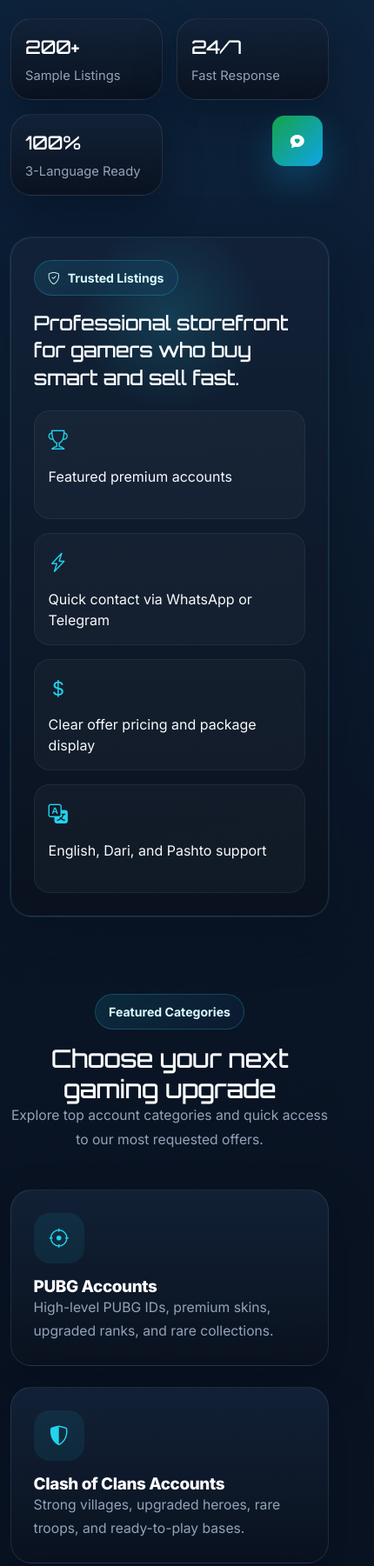
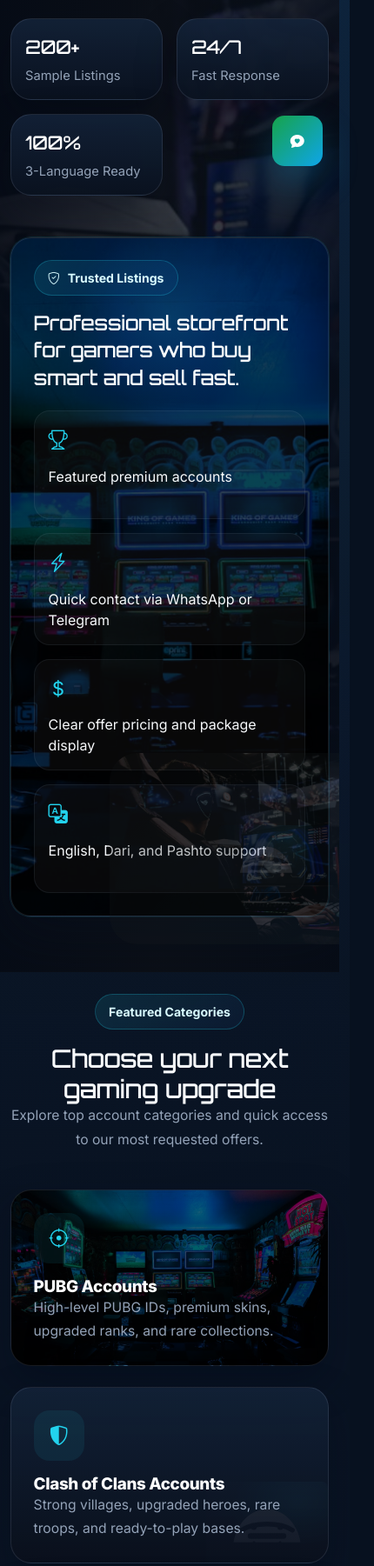
Before and after one commit to NoorullahZamindar-007/Shaheen-Gucci-UC-Website, a plain HTML site: page index.html in a window 390 px wide. Shown: the part 634-2435 px from the top of the page at 87% size, 430 px wide, since content can reach past the window. Drawn offline with nearby package versions, Linux system fonts and the light colour scheme.

Commit message:
Add real PUBG-style images to the site

```diff
--- a/assets/css/main.css
+++ b/assets/css/main.css
@@ -1634,3 +1634,209 @@
   color: var(--text-muted);
   line-height: 1.65;
 }
+
+.hero-section {
+  overflow: hidden;
+}
+
+.hero-section::after {
+  width: min(42vw, 560px);
+  height: min(42vw, 560px);
+  right: 1rem;
+  top: 7rem;
+  border-radius: 28px;
+  background: url('../images/pubg-hero.svg') center/contain no-repeat;
+  opacity: 0.18;
+  filter: saturate(1.1) drop-shadow(0 16px 40px rgba(34, 211, 238, 0.18));
+}
+
+.hero-feature-panel,
+.uc-hero-panel,
+.sell-hero-panel,
+.contact-hero-panel,
+.page-hero {
+  position: relative;
+  overflow: hidden;
+}
+
+.hero-feature-panel::after,
+.uc-hero-panel::after,
+.sell-hero-panel::after,
+.contact-hero-panel::after,
+.marketplace-hero::after,
+.uc-hero::after,
+.sell-hero::after,
+.contact-hero::after {
+  content: '';
+  position: absolute;
+  inset: auto 1.5rem 1rem auto;
+  width: 150px;
+  height: 150px;
+  background: url('../images/pubg-helmet.svg') center/contain no-repeat;
+  opacity: 0.12;
+  pointer-events: none;
+}
+
+.hero-feature-panel::after {
+  width: 180px;
+  height: 180px;
+  opacity: 0.14;
+}
+
+.offer-cover {
+  background:
+    linear-gradient(145deg, rgba(59,130,246,.22), rgba(34,211,238,.06)),
+    radial-gradient(circle at top right, rgba(34,211,238,.18), transparent 35%),
+    url('../images/pubg-crate.svg') center/cover no-repeat,
+    #0c1423;
+}
+
+.category-card:first-child,
+.about-games-pubg {
+  background:
+    linear-gradient(180deg, rgba(19,34,56,.88), rgba(10,16,28,.96)),
+    url('../images/pubg-helmet.svg') right bottom/140px no-repeat;
+}
+
+.listing-pubg {
+  background:
+    linear-gradient(145deg, rgba(30, 64, 175, 0.42), rgba(34, 211, 238, 0.08)),
+    radial-gradient(circle at top right, rgba(56, 189, 248, 0.26), transparent 40%),
+    url('../images/pubg-helmet.svg') center/cover no-repeat,
+    #0c1423;
+}
+
+.uc-card.featured::after {
+  content: '';
+  position: absolute;
+  right: 0.9rem;
+  bottom: 0.9rem;
+  width: 90px;
+  height: 90px;
+  background: url('../images/pubg-crate.svg') center/contain no-repeat;
+  opacity: 0.12;
+  pointer-events: none;
+}
+
+.upload-placeholder {
+  background:
+    linear-gradient(135deg, rgba(255,255,255,.03), rgba(34,211,238,.04)),
+    url('../images/pubg-hero.svg') center/cover no-repeat;
+  background-blend-mode: screen, normal;
+}
+
+.map-placeholder-box {
+  background:
+    linear-gradient(135deg, rgba(255,255,255,.03), rgba(34,211,238,.04)),
+    url('../images/pubg-helmet.svg') center/cover no-repeat;
+  background-blend-mode: screen, normal;
+}
+
+@media (max-width: 991.98px) {
+  .hero-section::after {
+    width: 240px;
+    height: 240px;
+    top: 5.5rem;
+    right: -1.25rem;
+    opacity: 0.12;
+  }
+
+  .hero-feature-panel::after,
+  .uc-hero-panel::after,
+  .sell-hero-panel::after,
+  .contact-hero-panel::after,
+  .marketplace-hero::after,
+  .uc-hero::after,
+  .sell-hero::after,
+  .contact-hero::after {
+    width: 110px;
+    height: 110px;
+    inset: auto 1rem .75rem auto;
+  }
+}
+
+
+/* Real PUBG-style image overrides */
+.hero-section {
+  background:
+    linear-gradient(90deg, rgba(5, 11, 22, 0.92) 0%, rgba(5, 11, 22, 0.72) 46%, rgba(5, 11, 22, 0.9) 100%),
+    url('../images/downloads/pubg-hero.jpg') center right/cover no-repeat;
+}
+
+.hero-section::after {
+  width: 42vw;
+  height: 70%;
+  top: 7rem;
+  right: 0;
+  border-radius: 32px 0 0 32px;
+  background:
+    linear-gradient(135deg, rgba(5, 11, 22, 0.18), rgba(34, 211, 238, 0.08)),
+    url('../images/downloads/pubg-hero.jpg') center/cover no-repeat;
+  opacity: 0.38;
+  filter: saturate(1.08) brightness(0.92);
+}
+
+.hero-feature-panel,
+.uc-hero-panel,
+.sell-hero-panel,
+.contact-hero-panel {
+  background:
+    linear-gradient(180deg, rgba(19, 34, 56, 0.82), rgba(10, 16, 28, 0.9)),
+    url('../images/downloads/pubg-market.jpg') center/cover no-repeat;
+  background-blend-mode: multiply;
+}
+
+.marketplace-hero,
+.uc-hero,
+.sell-hero,
+.contact-hero,
+.page-hero {
+  background:
+    linear-gradient(135deg, rgba(5, 11, 22, 0.9), rgba(16, 37, 62, 0.72)),
+    url('../images/downloads/pubg-market.jpg') center/cover no-repeat;
+  background-blend-mode: multiply;
+  border-bottom: 1px solid rgba(148, 163, 184, 0.08);
+}
+
+.offer-cover {
+  background:
+    linear-gradient(145deg, rgba(5, 11, 22, 0.42), rgba(34, 211, 238, 0.08)),
+    url('../images/downloads/pubg-market.jpg') center/cover no-repeat,
+    #0c1423;
+  background-blend-mode: multiply;
+}
+
+.category-card.category-pubg,
+.about-games-pubg,
+.listing-pubg {
+  background:
+    linear-gradient(180deg, rgba(10, 16, 28, 0.56), rgba(10, 16, 28, 0.88)),
+    url('../images/downloads/pubg-market.jpg') center/cover no-repeat;
+  background-blend-mode: multiply;
+}
+
+.uc-card.featured,
+.uc-contact-cta,
+.payment-panel,
+.upload-placeholder,
+.map-placeholder-box {
+  background:
+    linear-gradient(135deg, rgba(10, 16, 28, 0.74), rgba(19, 34, 56, 0.78)),
+    url('../images/downloads/pubg-cta.jpg') center/cover no-repeat;
+  background-blend-mode: multiply;
+}
+
+@media (max-width: 991.98px) {
+  .hero-section {
+    background-position: center;
+  }
+
+  .hero-section::after {
+    width: 76vw;
+    height: 220px;
+    right: -2rem;
+    top: auto;
+    bottom: 2rem;
+    opacity: 0.24;
+  }
+}
--- a/index.html
+++ b/index.html
@@ -116,7 +116,7 @@
           <p data-i18n="categories.subtitle">Explore top account categories and quick access to our most requested offers.</p>
         </div>
         <div class="row g-4 mt-2">
-          <div class="col-sm-6 col-xl-3"><a href="pages/marketplace.html" class="category-card"><div class="category-icon"><i class="bi bi-crosshair"></i></div><h3 data-i18n="categories.pubg.title">PUBG Accounts</h3><p data-i18n="categories.pubg.text">High-level PUBG IDs, premium skins, upgraded ranks, and rare collections.</p></a></div>
+          <div class="col-sm-6 col-xl-3"><a href="pages/marketplace.html" class="category-card category-pubg"><div class="category-icon"><i class="bi bi-crosshair"></i></div><h3 data-i18n="categories.pubg.title">PUBG Accounts</h3><p data-i18n="categories.pubg.text">High-level PUBG IDs, premium skins, upgraded ranks, and rare collections.</p></a></div>
           <div class="col-sm-6 col-xl-3"><a href="pages/marketplace.html" class="category-card"><div class="category-icon"><i class="bi bi-shield-shaded"></i></div><h3 data-i18n="categories.coc.title">Clash of Clans Accounts</h3><p data-i18n="categories.coc.text">Strong villages, upgraded heroes, rare troops, and ready-to-play bases.</p></a></div>
           <div class="col-sm-6 col-xl-3"><a href="pages/marketplace.html" class="category-card"><div class="category-icon"><i class="bi bi-joystick"></i></div><h3 data-i18n="categories.other.title">Other Games</h3><p data-i18n="categories.other.text">Discover listings from other popular mobile and online games.</p></a></div>
           <div class="col-sm-6 col-xl-3"><a href="pages/pubg-uc-prices.html" class="category-card"><div class="category-icon"><i class="bi bi-gem"></i></div><h3 data-i18n="categories.uc.title">PUBG UC Offers</h3><p data-i18n="categories.uc.text">Review package prices, special offers, and direct purchase contact options.</p></a></div>
```
Also changed, not shown: pages/about.html (+1 -1 lines), assets/images/downloads/pubg-cta.jpg (added), assets/images/downloads/pubg-hero.jpg (added), assets/images/downloads/pubg-market.jpg (added), assets/images/pubg-crate.svg (added), assets/images/pubg-helmet.svg (added), assets/images/pubg-hero.svg (added).
